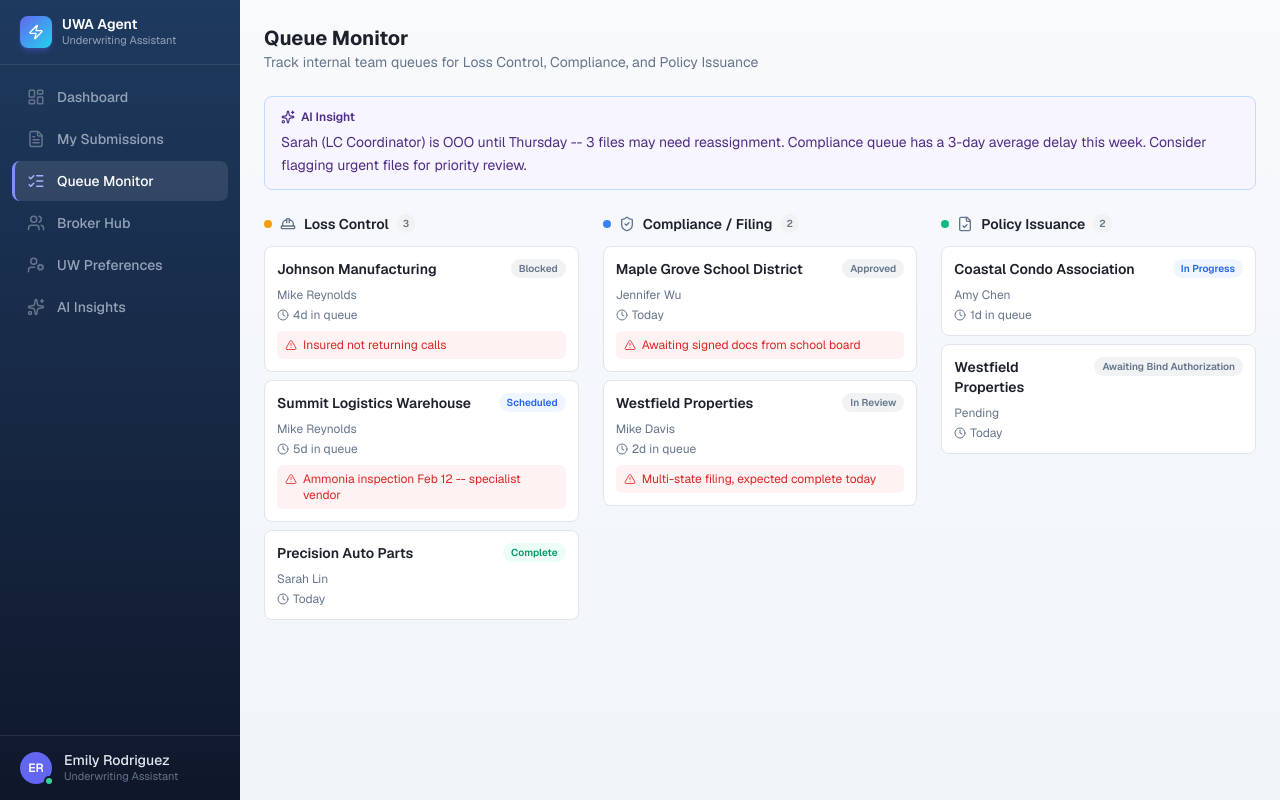
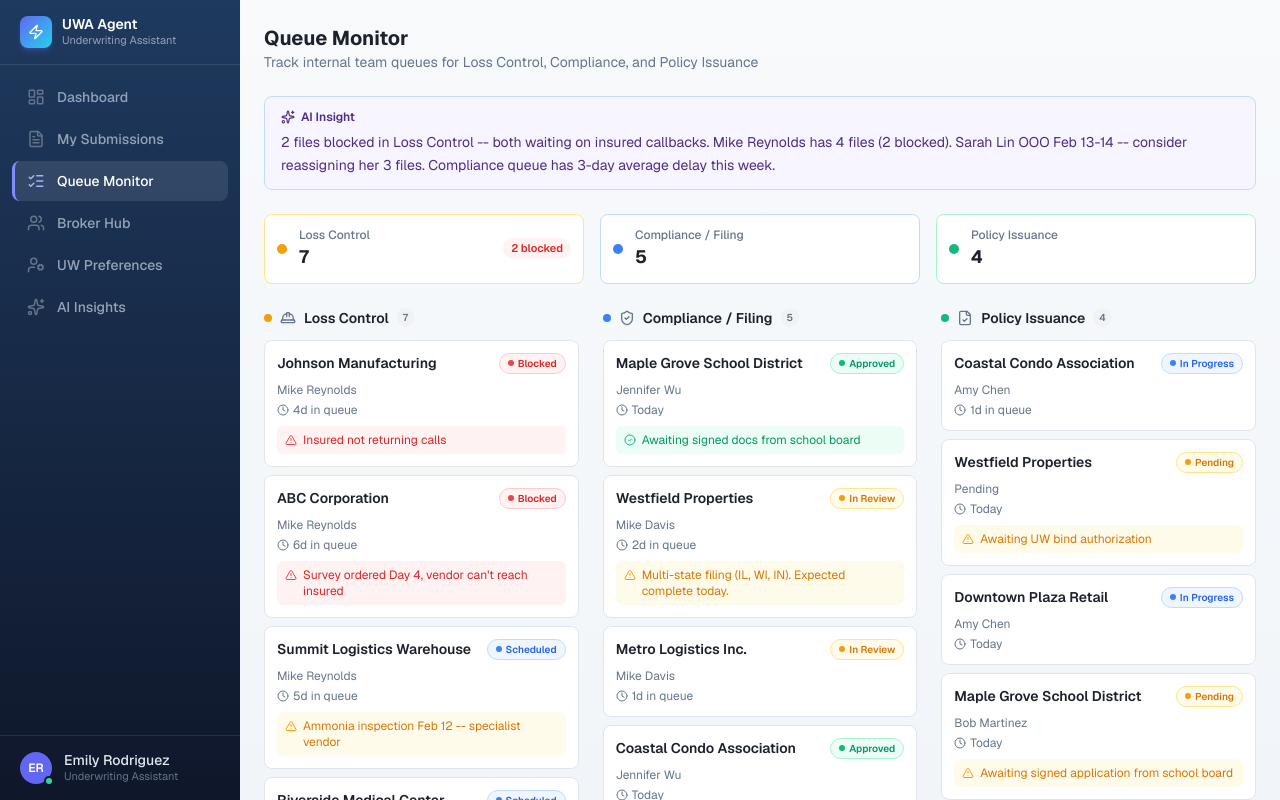
Before and after one commit to lavishlullaby/Underwriters-Assistant, a Next.js app: page /queue in a window 1280 px wide. Built offline with nearby package versions, Linux system fonts and the light colour scheme.

Commit message:
feat: expand queue data and update queue page
Expand queue items to 16 and add team status panels.

```diff
--- a/app/queue/page.tsx
+++ b/app/queue/page.tsx
@@ -1,14 +1,21 @@
+"use client"
+
 import {
   ShieldCheck,
   HardHat,
   FileCheck,
   Clock,
   AlertTriangle,
+  CheckCircle2,
+  User2,
+  Palmtree,
 } from "lucide-react"
 import { queueItems } from "@/lib/data"
 import { AiInsightCard } from "@/components/ai-insight-card"
 import { cn } from "@/lib/utils"
 import type { QueueItem } from "@/lib/data"
+
+/* ── Column config ─────────────────────────────────────────────── */
 
 const columns = [
   {
@@ -16,42 +23,139 @@ const columns = [
     icon: HardHat,
     items: queueItems.lossControl,
     color: "bg-amber-500",
+    accentBorder: "border-amber-200",
   },
   {
     title: "Compliance / Filing",
     icon: ShieldCheck,
     items: queueItems.compliance,
     color: "bg-blue-500",
+    accentBorder: "border-blue-200",
   },
   {
     title: "Policy Issuance",
     icon: FileCheck,
     items: queueItems.policyIssuance,
     color: "bg-emerald-500",
+    accentBorder: "border-emerald-200",
   },
 ]
 
+/* ── Team status data ──────────────────────────────────────────── */
+
+interface TeamMember {
+  name: string
+  fileCount: number
+  blocked: number
+  note?: string
+  ooo?: string
+  statusColor: string
+}
+
+const teamLossControl: TeamMember[] = [
+  {
+    name: "Mike Reynolds",
+    fileCount: 4,
+    blocked: 2,
+    statusColor: "text-amber-600",
+  },
+  {
+    name: "Sarah Lin",
+    fileCount: 3,
+    blocked: 0,
+    ooo: "OOO Feb 13-14",
+    statusColor: "text-emerald-600",
+  },
+]
+
+const teamCompliance: TeamMember[] = [
+  {
+    name: "Mike Davis",
+    fileCount: 3,
+    blocked: 0,
+    note: "Slight backlog",
+    statusColor: "text-amber-600",
+  },
+  {
+    name: "Jennifer Wu",
+    fileCount: 2,
+    blocked: 0,
+    note: "Both approved",
+    statusColor: "text-emerald-600",
+  },
+  {
+    name: "Tom Baker",
+    fileCount: 0,
+    blocked: 0,
+    ooo: "OOO until Feb 12",
+    statusColor: "text-muted-foreground",
+  },
+]
+
+const teamIssuance: TeamMember[] = [
+  {
+    name: "Amy Chen",
+    fileCount: 2,
+    blocked: 0,
+    note: "In progress",
+    statusColor: "text-emerald-600",
+  },
+  {
+    name: "Bob Martinez",
+    fileCount: 2,
+    blocked: 0,
+    note: "Pending external docs",
+    statusColor: "text-amber-600",
+  },
+]
+
+const teamsByColumn: Record<string, TeamMember[]> = {
+  "Loss Control": teamLossControl,
+  "Compliance / Filing": teamCompliance,
+  "Policy Issuance": teamIssuance,
+}
+
+/* ── Status helpers ────────────────────────────────────────────── */
+
 function getStatusColor(status: string) {
   const s = status.toLowerCase()
-  if (s.includes("complete") || s.includes("rating complete")) return "text-emerald-600 bg-emerald-50"
-  if (s.includes("progress") || s.includes("scheduled")) return "text-blue-600 bg-blue-50"
-  if (s.includes("pending") || s.includes("queued")) return "text-amber-600 bg-amber-50"
-  return "text-muted-foreground bg-muted"
+  if (s.includes("blocked")) return "text-red-600 bg-red-50 border-red-200"
+  if (s.includes("complete") || s.includes("approved"))
+    return "text-emerald-600 bg-emerald-50 border-emerald-200"
+  if (s.includes("progress") || s.includes("scheduled"))
+    return "text-blue-600 bg-blue-50 border-blue-200"
+  if (s.includes("pending") || s.includes("review"))
+    return "text-amber-600 bg-amber-50 border-amber-200"
+  return "text-muted-foreground bg-muted border-border"
 }
+
+function getStatusIcon(status: string) {
+  const s = status.toLowerCase()
+  if (s.includes("blocked")) return "bg-red-500"
+  if (s.includes("complete") || s.includes("approved")) return "bg-emerald-500"
+  if (s.includes("progress") || s.includes("scheduled")) return "bg-blue-500"
+  if (s.includes("pending") || s.includes("review")) return "bg-amber-500"
+  return "bg-muted-foreground"
+}
+
+/* ── Queue card ────────────────────────────────────────────────── */
 
 function QueueCard({ item }: { item: QueueItem }) {
   return (
-    <div className="rounded-lg border border-border bg-card p-3">
+    <div className="rounded-lg border border-border bg-card p-3 transition-shadow hover:shadow-sm">
       <div className="mb-2 flex items-start justify-between gap-2">
         <h4 className="text-sm font-semibold text-foreground">
           {item.fileName}
         </h4>
         <span
           className={cn(
-            "shrink-0 rounded-full px-2 py-0.5 text-[10px] font-semibold",
+            "inline-flex shrink-0 items-center gap-1 rounded-full border px-2 py-0.5 text-[10px] font-semibold",
             getStatusColor(item.status)
           )}
         >
+          <span
+            className={cn("h-1.5 w-1.5 rounded-full", getStatusIcon(item.status))}
+          />
           {item.status}
         </span>
       </div>
@@ -65,14 +169,97 @@ function QueueCard({ item }: { item: QueueItem }) {
         </span>
       </div>
       {item.blocker && (
-        <div className="mt-2 flex items-start gap-1.5 rounded-md bg-red-50 px-2 py-1.5">
-          <AlertTriangle className="mt-0.5 h-3 w-3 shrink-0 text-red-500" />
-          <span className="text-xs text-red-600">{item.blocker}</span>
+        <div
+          className={cn(
+            "mt-2 flex items-start gap-1.5 rounded-md px-2 py-1.5",
+            item.status.toLowerCase().includes("blocked")
+              ? "bg-red-50"
+              : item.status.toLowerCase().includes("complete") ||
+                  item.status.toLowerCase().includes("approved")
+                ? "bg-emerald-50"
+                : "bg-amber-50"
+          )}
+        >
+          {item.status.toLowerCase().includes("complete") ||
+          item.status.toLowerCase().includes("approved") ? (
+            <CheckCircle2 className="mt-0.5 h-3 w-3 shrink-0 text-emerald-500" />
+          ) : (
+            <AlertTriangle
+              className={cn(
+                "mt-0.5 h-3 w-3 shrink-0",
+                item.status.toLowerCase().includes("blocked")
+                  ? "text-red-500"
+                  : "text-amber-500"
+              )}
+            />
+          )}
+          <span
+            className={cn(
+              "text-xs",
+              item.status.toLowerCase().includes("blocked")
+                ? "text-red-600"
+                : item.status.toLowerCase().includes("complete") ||
+                    item.status.toLowerCase().includes("approved")
+                  ? "text-emerald-600"
+                  : "text-amber-600"
+            )}
+          >
+            {item.blocker}
+          </span>
         </div>
       )}
     </div>
   )
 }
+
+/* ── Team status panel ─────────────────────────────────────────── */
+
+function TeamPanel({ members }: { members: TeamMember[] }) {
+  return (
+    <div className="mt-3 rounded-lg border border-dashed border-border bg-muted/30 p-3">
+      <h4 className="mb-2 text-[11px] font-semibold uppercase tracking-wider text-muted-foreground">
+        Team Status
+      </h4>
+      <div className="flex flex-col gap-1.5">
+        {members.map((m) => (
+          <div
+            key={m.name}
+            className="flex items-center gap-2 text-xs"
+          >
+            <User2 className="h-3 w-3 shrink-0 text-muted-foreground" />
+            <span className="font-medium text-foreground">{m.name}</span>
+            <span className="text-muted-foreground">
+              {m.fileCount} {m.fileCount === 1 ? "file" : "files"}
+            </span>
+            {m.blocked > 0 && (
+              <span className="rounded-full bg-red-50 px-1.5 py-0.5 text-[10px] font-semibold text-red-600">
+                {m.blocked} blocked
+              </span>
+            )}
+            {m.blocked === 0 && m.fileCount > 0 && !m.note && (
+              <span className={cn("text-[10px] font-medium", m.statusColor)}>
+                0 blocked
+              </span>
+            )}
+            {m.note && (
+              <span className={cn("text-[10px] font-medium", m.statusColor)}>
+                {m.note}
+              </span>
+            )}
+            {m.ooo && (
+              <span className="inline-flex items-center gap-1 rounded-full bg-blue-50 px-1.5 py-0.5 text-[10px] font-medium text-blue-600">
+                <Palmtree className="h-2.5 w-2.5" />
+                {m.ooo}
+              </span>
+            )}
+          </div>
+        ))}
+      </div>
+    </div>
+  )
+}
+
+/* ── Page ───────────────────────────────────────────────────────── */
 
 export default function QueueMonitorPage() {
   return (
@@ -87,19 +274,52 @@ export default function QueueMonitorPage() {
 
       <div className="mb-6">
         <AiInsightCard>
-          Sarah (LC Coordinator) is OOO until Thursday -- 3 files may need
-          reassignment. Compliance queue has a 3-day average delay this week.
-          Consider flagging urgent files for priority review.
+          2 files blocked in Loss Control -- both waiting on insured callbacks.
+          Mike Reynolds has 4 files (2 blocked). Sarah Lin OOO Feb 13-14 --
+          consider reassigning her 3 files. Compliance queue has 3-day average
+          delay this week.
         </AiInsightCard>
       </div>
 
+      {/* Summary bar */}
+      <div className="mb-6 grid grid-cols-3 gap-4">
+        {columns.map((col) => {
+          const blockedCount = col.items.filter((i) =>
+            i.status.toLowerCase().includes("blocked")
+          ).length
+          return (
+            <div
+              key={col.title}
+              className={cn(
+                "flex items-center gap-3 rounded-lg border bg-card p-3",
+                col.accentBorder
+              )}
+            >
+              <span className={cn("h-2.5 w-2.5 rounded-full", col.color)} />
+              <div className="flex-1">
+                <p className="text-xs font-medium text-muted-foreground">
+                  {col.title}
+                </p>
+                <p className="text-lg font-bold text-foreground">
+                  {col.items.length}
+                </p>
+              </div>
+              {blockedCount > 0 && (
+                <span className="rounded-full bg-red-50 px-2 py-0.5 text-[11px] font-semibold text-red-600">
+                  {blockedCount} blocked
+                </span>
+              )}
+            </div>
+          )
+        })}
+      </div>
+
+      {/* Columns */}
       <div className="grid grid-cols-1 gap-6 lg:grid-cols-3">
         {columns.map((col) => (
           <div key={col.title}>
             <div className="mb-3 flex items-center gap-2">
-              <span
-                className={cn("h-2 w-2 rounded-full", col.color)}
-              />
+              <span className={cn("h-2 w-2 rounded-full", col.color)} />
               <col.icon className="h-4 w-4 text-muted-foreground" />
               <h2 className="text-sm font-semibold text-foreground">
                 {col.title}
@@ -113,6 +333,10 @@ export default function QueueMonitorPage() {
                 <QueueCard key={item.id} item={item} />
               ))}
             </div>
+            {/* Team status */}
+            {teamsByColumn[col.title] && (
+              <TeamPanel members={teamsByColumn[col.title]} />
+            )}
           </div>
         ))}
       </div>
--- a/lib/data.ts
+++ b/lib/data.ts
@@ -783,6 +783,14 @@ export const queueItems: {
     },
     {
       id: "q2",
+      fileName: "ABC Corporation",
+      owner: "Mike Reynolds",
+      status: "Blocked",
+      daysInQueue: 6,
+      blocker: "Survey ordered Day 4, vendor can't reach insured",
+    },
+    {
+      id: "q3",
       fileName: "Summit Logistics Warehouse",
       owner: "Mike Reynolds",
       status: "Scheduled",
@@ -790,16 +798,41 @@ export const queueItems: {
       blocker: "Ammonia inspection Feb 12 -- specialist vendor",
     },
     {
-      id: "q3",
+      id: "q4",
+      fileName: "Riverside Medical Center",
+      owner: "Sarah Lin",
+      status: "Scheduled",
+      daysInQueue: 1,
+      blocker: "Hospital survey Feb 14 -- 4 buildings",
+    },
+    {
+      id: "q5",
+      fileName: "Trinity Church Properties",
+      owner: "Mike Reynolds",
+      status: "In Progress",
+      daysInQueue: 2,
+      blocker: "Historic structure assessment -- specialist reviewing",
+    },
+    {
+      id: "q6",
+      fileName: "Greenleaf Hospitality",
+      owner: "Sarah Lin",
+      status: "Complete",
+      daysInQueue: 0,
+      blocker: "Report submitted to UW",
+    },
+    {
+      id: "q7",
       fileName: "Precision Auto Parts",
       owner: "Sarah Lin",
       status: "Complete",
       daysInQueue: 0,
+      blocker: "Sprinkler deficiency noted -- UW reviewing",
     },
   ],
   compliance: [
     {
-      id: "q4",
+      id: "q8",
       fileName: "Maple Grove School District",
       owner: "Jennifer Wu",
       status: "Approved",
@@ -807,28 +840,66 @@ export const queueItems: {
       blocker: "Awaiting signed docs from school board",
     },
     {
-      id: "q5",
+      id: "q9",
       fileName: "Westfield Properties",
       owner: "Mike Davis",
       status: "In Review",
       daysInQueue: 2,
-      blocker: "Multi-state filing, expected complete today",
+      blocker: "Multi-state filing (IL, WI, IN). Expected complete today.",
+    },
+    {
+      id: "q10",
+      fileName: "Metro Logistics Inc.",
+      owner: "Mike Davis",
+      status: "In Review",
+      daysInQueue: 1,
+    },
+    {
+      id: "q11",
+      fileName: "Coastal Condo Association",
+      owner: "Jennifer Wu",
+      status: "Approved",
+      daysInQueue: 0,
+    },
+    {
+      id: "q12",
+      fileName: "Oakwood Apartments",
+      owner: "Mike Davis",
+      status: "In Review",
+      daysInQueue: 3,
+      blocker: "TX habitational forms. Pending hurricane deductible disclosure.",
     },
   ],
   policyIssuance: [
     {
-      id: "q6",
+      id: "q13",
       fileName: "Coastal Condo Association",
       owner: "Amy Chen",
       status: "In Progress",
       daysInQueue: 1,
     },
     {
-      id: "q7",
+      id: "q14",
       fileName: "Westfield Properties",
       owner: "Pending",
-      status: "Awaiting Bind Authorization",
+      status: "Pending",
       daysInQueue: 0,
+      blocker: "Awaiting UW bind authorization",
+    },
+    {
+      id: "q15",
+      fileName: "Downtown Plaza Retail",
+      owner: "Amy Chen",
+      status: "In Progress",
+      daysInQueue: 0,
+    },
+    {
+      id: "q16",
+      fileName: "Maple Grove School District",
+      owner: "Bob Martinez",
+      status: "Pending",
+      daysInQueue: 0,
+      blocker: "Awaiting signed application from school board",
     },
   ],
 }
```
